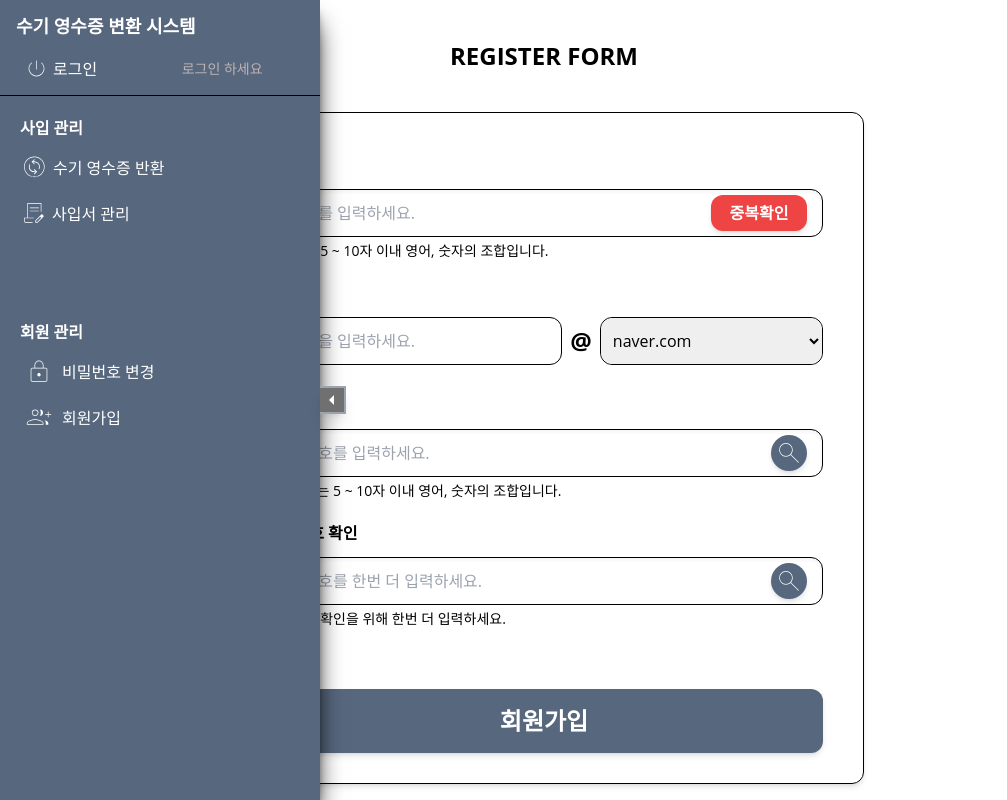
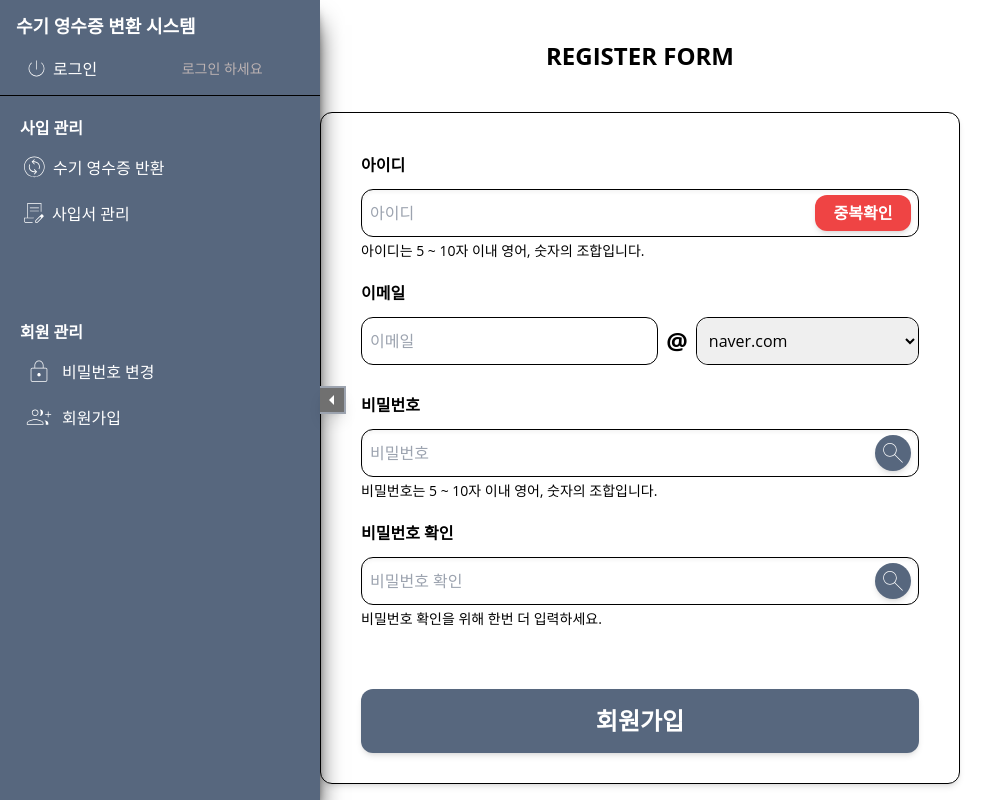
Before and after one commit to JisooOvO/DataAnalystProject-Frontend-YoungmanProject, a React (Create React App) app: page /signup in a window 1280 px wide. Shown: the whole page, without its empty margins (0-1007 px from the left). Built offline with nearby package versions, Linux system fonts and the light colour scheme.

Commit message:
update signup page

```diff
--- a/src/App.js
+++ b/src/App.js
@@ -11,7 +11,7 @@ function App() {
       <BrowserRouter>
         <RecoilRoot>
           <Header />
-          <main className="w-full sm:w-[85%] h-full">
+          <main className="w-[90%] mx-auto h-full">
             <Routes>
               <Route path="/login" element={<Login />} />
               <Route path="/signup" element={<Signup />} />
--- a/src/component/login/LoginForm.js
+++ b/src/component/login/LoginForm.js
@@ -50,9 +50,9 @@ const LoginForm = () => {
 
   return (
     <form className="w-full h-[30rem] border border-black rounded-xl shadow-md p-10">
-        <FormComponent title={"아이디"} type={"text"} placeholder={"아이디를 입력해주세요."} id={"username"}/>
+        <FormComponent title={"아이디"} type={"text"} placeholder={"아이디"} id={"username"}/>
         <div className="w-full mt-5 relative">
-          <FormComponent title={"비밀번호"} type={"password"} placeholder={"비밀번호를 입력해주세요."} id={"password"}/>
+          <FormComponent title={"비밀번호"} type={"password"} placeholder={"비밀번호"} id={"password"}/>
           <div className="w-9 h-9 absolute top-[44%] right-4"><CustomCircle svg={<SearchIcon/>} func={handleMaskingButton}/></div>
         </div>
         <LoginFormNav/>
--- a/src/component/signup/EmailComponent.js
+++ b/src/component/signup/EmailComponent.js
@@ -21,10 +21,10 @@ const EmailComponent = () => {
   return (
     <div className="w-full h-24">
       <p className="mb-3 font-bold">이메일</p>
-      <div className="h-12 flex items-center gap-2">
+      <div className="h-12 w-full flex items-center gap-2">
         <input
-        className="border border-black h-full rounded-xl grow px-2"
-        type="text" placeholder="이메일을 입력하세요." id="email"/>
+        className="border border-black h-full rounded-xl w-[50%] sm:grow px-2"
+        type="text" placeholder="이메일" id="email"/>
         <p className="text-2xl font-bold">@</p>
         <div className="w-[40%] border border-black h-12 relative rounded-xl ">
           <select onChange={handleSelectChange} ref={selectRef} className="w-full h-full px-2 rounded-xl" id="hostEmail">
--- a/src/component/signup/SignupForm.js
+++ b/src/component/signup/SignupForm.js
@@ -164,23 +164,23 @@ const SignupForm = () => {
   return (
     <form className="w-full h-[42rem] border border-black rounded-xl shadow-md p-10">
       <div className="w-full mb-8 relative">
-          <SignupFormComponent title={"아이디"} id={"username"} placeholder={"아이디를 입력하세요."} state={setIsIdTyping}
+          <SignupFormComponent title={"아이디"} id={"username"} placeholder={"아이디"} state={setIsIdTyping}
           type={"text"} subtitle={IDTEXT}/>
-          <div className="w-24 h-9 text-white font-bold top-[44%] absolute right-4"><CustomButton id={"checkDupleIdButton"} title={"중복확인"} func={handleDupleIdcheckButton}/></div>
+          <div className="w-24 h-9 text-white font-bold top-[44%] absolute right-2"><CustomButton id={"checkDupleIdButton"} title={"중복확인"} func={handleDupleIdcheckButton}/></div>
       </div>
       <div className="w-full mb-4">
           <EmailComponent/>
       </div>
       <div className="w-full mb-8 relative">
-          <SignupFormComponent func={handlePasswordTyping} title={"비밀번호"} id={"password"} placeholder={"비밀번호를 입력하세요."} type={"password"} state={setPasswordCheckMsg}
+          <SignupFormComponent func={handlePasswordTyping} title={"비밀번호"} id={"password"} placeholder={"비밀번호"} type={"password"} state={setPasswordCheckMsg}
           subtitle={PASSWORDTEXT}/>
-          <div className="w-9 h-9 absolute top-[44%] right-4"><CustomCircle svg={<SearchIcon/>}
+          <div className="w-9 h-9 absolute top-[44%] right-2"><CustomCircle svg={<SearchIcon/>}
           func={(e)=>{handleMaskingButton(e,"password")}}/></div>
       </div>
       <div className="w-full mb-8 relative">
-          <SignupFormComponent func={handlePasswordTyping} title={"비밀번호 확인"} id={"checkPassword"} placeholder={"비밀번호를 한번 더 입력하세요."} type={"password"} state={setPasswordCheckMsg}
+          <SignupFormComponent func={handlePasswordTyping} title={"비밀번호 확인"} id={"checkPassword"} placeholder={"비밀번호 확인"} type={"password"} state={setPasswordCheckMsg}
           subtitle={"비밀번호 확인을 위해 한번 더 입력하세요."}/>
-          <div className="w-9 h-9 absolute top-[44%] right-4"><CustomCircle svg={<SearchIcon/>}
+          <div className="w-9 h-9 absolute top-[44%] right-2"><CustomCircle svg={<SearchIcon/>}
           func={(e)=>{handleMaskingButton(e,"checkPassword")}}/></div>
       </div>
       <p id="passwordCheckMsg" className="h-10">{passwordCheckMsg}</p>
--- a/src/component/signup/SignupFormComponent.js
+++ b/src/component/signup/SignupFormComponent.js
@@ -5,7 +5,7 @@ const SignupFormComponent = ({title,subtitle,type,id,placeholder,state,func}) =>
     <div className="w-full h-24">
         <p className="mb-3 font-bold">{title}</p>
         <div className="h-12"><CustomInput type={type} id={id} placeholder={placeholder} func={func} state={state}/></div>
-        <p className="text-sm mt-1">{subtitle}</p>
+        <p className="text-[80%] sm:text-sm mt-1">{subtitle}</p>
     </div>
   )
 }
--- a/src/page/Login.js
+++ b/src/page/Login.js
@@ -3,7 +3,7 @@ import LoginForm from "../component/login/LoginForm"
 import OuthSection from "../component/login/OuthSection"
 const Login = () => {
   return (
-    <div className="w-full max-w-[40rem] h-full mx-auto">
+    <div className="w-full max-w-[30rem] h-full mx-auto">
       <TitleHeader title={"MEMBER LOGIN"}/>
       <OuthSection/>
       <LoginForm/>
```
